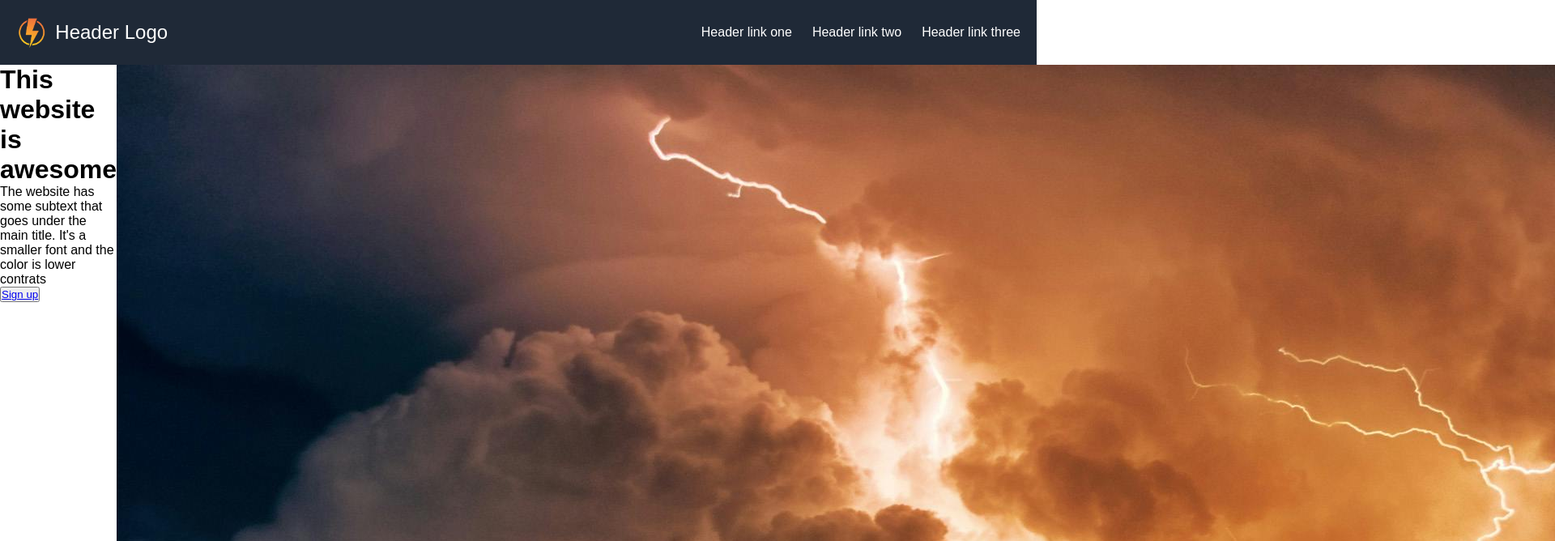
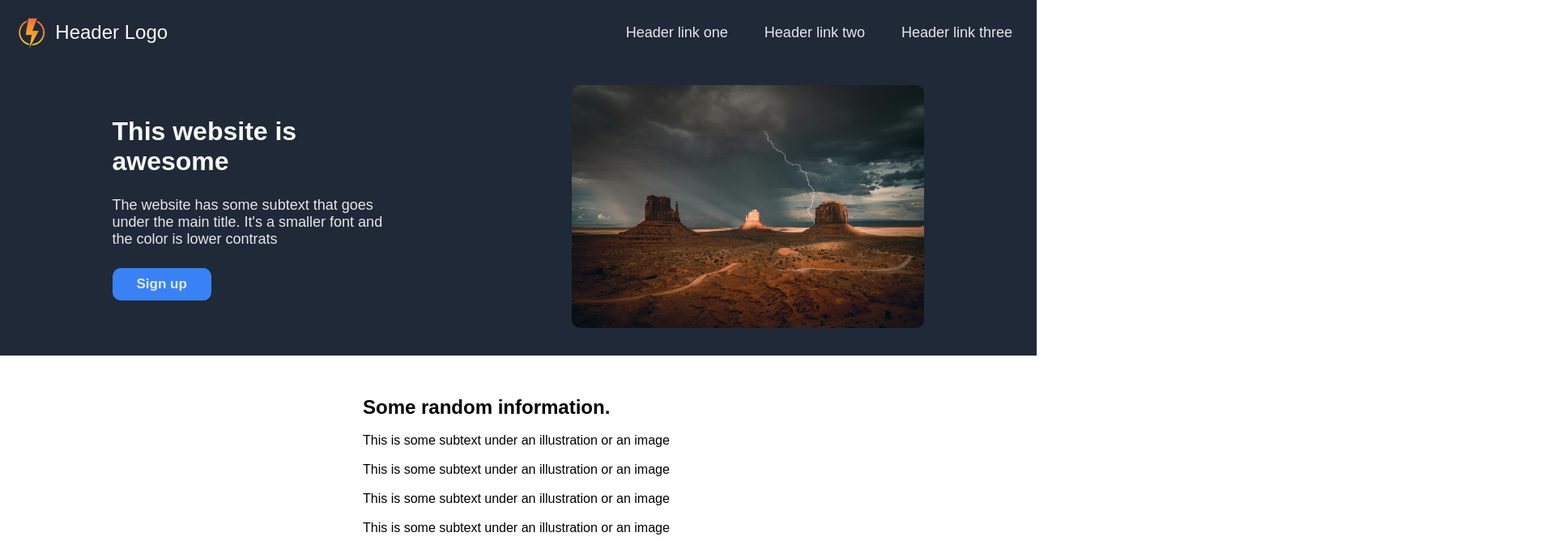
Before and after one commit to charlotte-on/odin-landingpage, a plain HTML site: page index.html in a window 1280 px wide. Shown: the top 668 px of the page at 81% size, 1920 px wide, since content can reach past the window. Drawn offline with Linux system fonts and the light colour scheme.

Commit message:
Style header and awesome part

```diff
--- a/index.html
+++ b/index.html
@@ -11,10 +11,7 @@
     <header>
       <nav>
         <div class="logo">
-          <img
-            src="./images/freepik__adjust__94335.png"
-            alt="lightning"
-          />
+          <img src="./images/freepik__adjust__94335.png" alt="lightning" />
           <h1>Header Logo</h1>
         </div>
 
@@ -27,7 +24,7 @@
     </header>
 
     <div class="awesome">
-      <div>
+      <div class="text">
         <h1>This website is awesome</h1>
         <p>
           The website has some subtext that goes under the main title. It's a
@@ -37,14 +34,14 @@
       </div>
 
       <div>
-        <img src="./images/pexels-jplenio-1102915.jpg" alt="lightning" />
+        <img src="./images/pexels-andyhvu-3244513.jpg" alt="lightning" />
       </div>
     </div>
 
     <div class="information">
-      <h2>Some random information</h2>
+      <h2>Some random information.</h2>
 
-      <div>
+      <div class="container">
         <div>
           <img src="" alt="" />
           <p>This is some subtext under an illustration or an image</p>
@@ -65,12 +62,13 @@
           <p>This is some subtext under an illustration or an image</p>
         </div>
       </div>
+    </div>
 
     <article>
       <q>
-          This is an inspiring quote, or a testimonial from a customer. Maybe
-          it's just filling up space, or maybe people will actually read it. Who
-          knows? All I know is that it looks nice.
+        This is an inspiring quote, or a testimonial from a customer. Maybe it's
+        just filling up space, or maybe people will actually read it. Who knows?
+        All I know is that it looks nice.
       </q>
       <p>-Thor, God of Thunder</p>
     </article>
@@ -78,13 +76,10 @@
     <div>
       <div>
         <h3>Call to action! It's time!</h3>
-          <p>
-            Sign up for our product by clicking that button right over there!
-          </p>
+        <p>Sign up for our product by clicking that button right over there!</p>
       </div>
 
       <button><a href="#">Sign up</a></button>
-      </div>
     </div>
 
     <footer>Copyright Ⓒ The Odin Project 2026</footer>
--- a/styles.css
+++ b/styles.css
@@ -1,4 +1,4 @@
-@import url('https://fonts.googleapis.com/css2?family=Limelight&family=Oswald:wght@200..700&family=Poppins:ital,wght@0,100;0,200;0,300;0,400;0,500;0,600;0,700;0,800;0,900;1,100;1,200;1,300;1,400;1,500;1,600;1,700;1,800;1,900&family=Roboto:ital,wght@0,100..900;1,100..900&display=swap');
+@import url("https://fonts.googleapis.com/css2?family=Limelight&family=Oswald:wght@200..700&family=Poppins:ital,wght@0,100;0,200;0,300;0,400;0,500;0,600;0,700;0,800;0,900;1,100;1,200;1,300;1,400;1,500;1,600;1,700;1,800;1,900&family=Roboto:ital,wght@0,100..900;1,100..900&display=swap");
 html {
   box-sizing: border-box;
 }
@@ -12,11 +12,18 @@ html {
 body {
   font-family: "Robot", sans-serif;
 }
+header {
+  position: relative;
+}
 nav {
+  position: fixed;
+  width: 100%;
+  top: 0;
+  z-index: 10;
   display: flex;
   justify-content: space-between;
   align-items: center;
-  background-color: #1F2937;
+  background-color: #1f2937;
   padding: 20px;
 }
 .logo {
@@ -29,8 +36,8 @@ nav {
   width: auto;
 }
 .logo h1 {
-    color: white;
-    font-size: 1.5rem;
+  color: #f9faf8;
+  font-size: 24px;
   font-weight: 500;
 }
 nav ul {
@@ -40,12 +47,58 @@ nav ul {
 }
 nav a {
   text-decoration: none;
-    color: white;
-    padding-bottom: 5px;
+  font-size: 18px;
+  color: #e5e7eb;
+  padding: 10px;
 }
 nav a:hover {
-    border-bottom: 1px solid white;
+  padding: 10px;
+  background-color: #41536c;
+  border-radius: 10px;
 }
 .awesome {
+  margin-top: 75px;
   display: flex;
+  justify-content: space-around;
+  align-items: center;
+  background-color: #1f2937;
+  padding: 30px;
 }
+.awesome img {
+  height: 300px;
+  width: auto;
+  border-radius: 10px;
+}
+.awesome h1 {
+  font-weight: 48px;
+  font-weight: 900;
+  color: #f9faf8;
+}
+.awesome .text {
+  width: 350px;
+}
+.awesome p {
+  margin: 25px 0px;
+  color: #e5e7eb;
+  font-size: 18px;
+  font-weight: 100;
+}
+.awesome button {
+  background-color: #3882f6;
+  padding: 10px 30px;
+  border: none;
+  border-radius: 10px;
+}
+.awesome a {
+  text-decoration: none;
+  color: #e5e7eb;
+  font-size: 17px;
+  font-weight: 600;
+}
+.awesome button:hover {
+  background-color: #6f9fed;
+}
+.information {
+    width: 30%;
+    margin: 50px auto;
+}
```
Also changed, not shown: images/pexels-andyhvu-3244513.jpg (added). Lines whose indentation alone changed are shown as unchanged.
